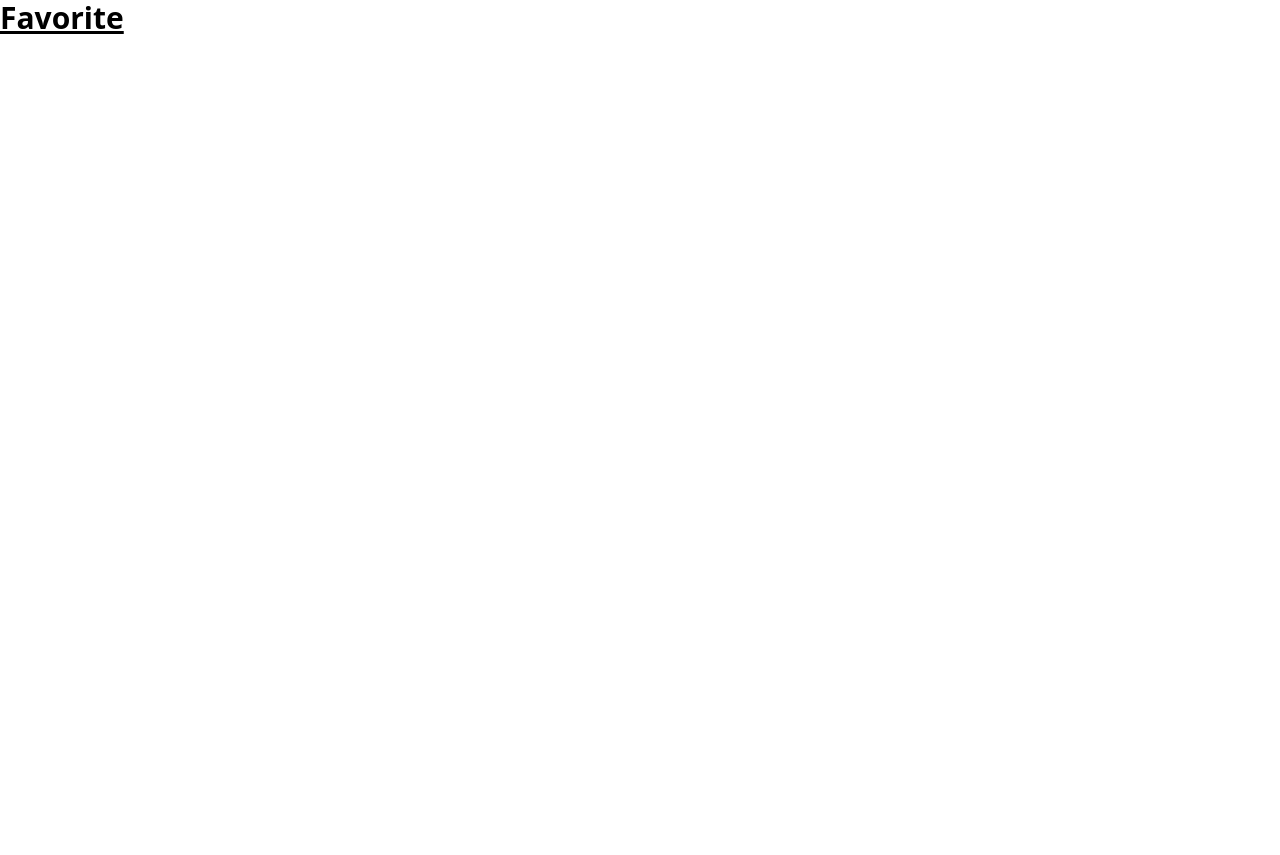
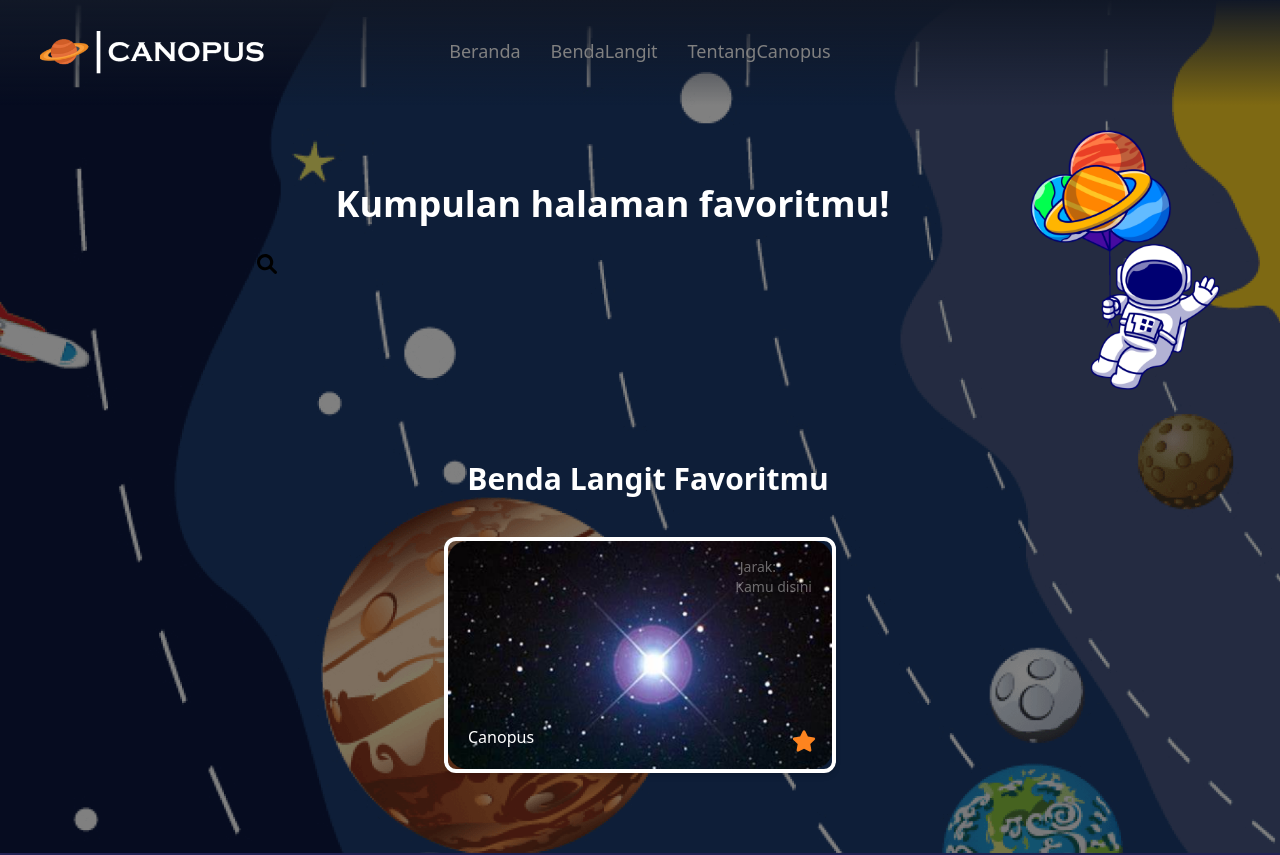
Before and after one commit to SaefulA0/canopus-web, a Next.js app: page /profile/favorite in a window 1280 px wide. Shown: the top 855 px of the page. Before the commit the page ends 800 px from the top, so only its background shows below. Built offline with nearby package versions, Linux system fonts and the light colour scheme.

Commit message:
Halaman favorite (done)

```diff
--- a/pages/profile/favorite.js
+++ b/pages/profile/favorite.js
@@ -1,3 +1,49 @@
+import Layout from "../../components/layout";
+import Link from "next/link";
+import Image from "next/image";
+import CardKonten from "../../components/cards/cardKonten";
+
 export default function Favorite() {
-  return <h1 className="text-3xl font-bold underline">Favorite</h1>;
+  return (
+    <Layout title="Favorite">
+      <main>
+        <section className="min-h-screen bg-planetBG bg-cover items-center justify-center">
+          <div className="container w-full mx-auto pt-32 mb-16">
+            <div className="flex flex-row">
+              <div className="basis-1/3"></div>
+                <div className="basis-full w-full">
+                  <h1 className="text-4xl pt-14 pb-10 text-center font-bold text-white ">
+                    Kumpulan halaman favoritmu!
+                  </h1>
+                  {/* Search */}
+                  <form action="">
+                      <div class="relative">
+                          <div class="flex absolute inset-y-0 left-0 items-center pl-3 pointer-events-none">
+                              <svg class="w-5 h-5 text-gray-500" xmlns="http://www.w3.org/2000/svg" viewBox="0 0 512 512"><path d="M500.3 443.7l-119.7-119.7c27.22-40.41 40.65-90.9 33.46-144.7C401.8 87.79 326.8 13.32 235.2 1.723C99.01-15.51-15.51 99.01 1.724 235.2c11.6 91.64 86.08 166.7 177.6 178.9c53.8 7.189 104.3-6.236 144.7-33.46l119.7 119.7c15.62 15.62 40.95 15.62 56.57 0C515.9 484.7 515.9 459.3 500.3 443.7zM79.1 208c0-70.58 57.42-128 128-128s128 57.42 128 128c0 70.58-57.42 128-128 128S79.1 278.6 79.1 208z"/></svg>
+                          </div>
+                      </div>
+                  </form>
+                </div>
+              <Image
+              src="/imgs/astronout/astro7.png"
+              alt="astro 7"
+              width={300}
+              height={300}
+              priority
+              className=""/>
+            </div>
+          </div>
+          {/* Section list */}
+          <div>
+            <div class="ml-4 px-20">
+                <h1 class="text-3xl font-bold text-center text-white">Benda Langit Favoritmu</h1>
+            </div>
+            <div className="flex flex-wrap justify-center gap-10 pt-10 pb-20">
+                <CardKonten/>
+            </div>
+          </div>
+        </section>
+      </main>
+    </Layout>
+  )
 }
```
